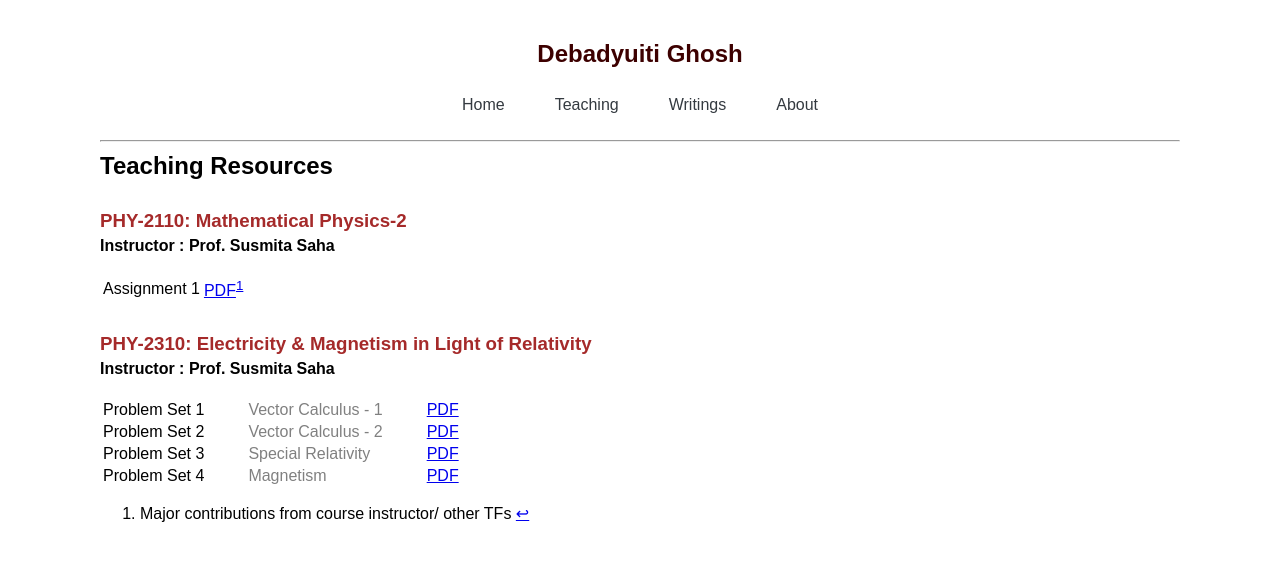
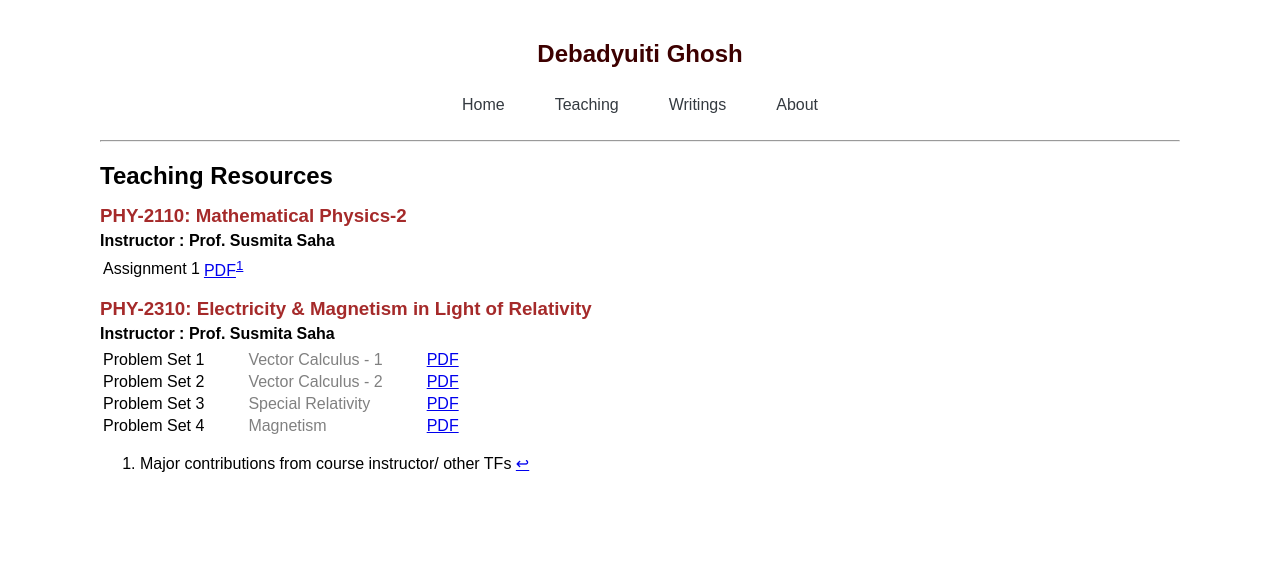
Before and after one commit to debadyuitighosh/debadyuitighosh.github.io, a Jekyll site: the page built from Teaching/teaching.md, in a window 1280 px wide. Shown: the top 561 px of the page. Built offline with Jekyll 4.4.1, drawn with Linux system fonts in a browser that asks for light colours.

Commit message:
Update style.css

```diff
--- a/assets/style.css
+++ b/assets/style.css
@@ -1,13 +1,13 @@
 /* For the TEACHING page */
 .teaching-page h2 {
-    margin-top: 10px;
+    margin-top: 20px;
     margin-bottom: 5px;
 }
 .teaching-page h3 {
-    margin-top: 30px;
+    margin-top: 15px;
     margin-bottom: 5px;
 }
 .teaching-page h4 {
     margin-top: 5px;
-    margin-bottom: 20px;
+    margin-bottom: 5px;
 }
```
